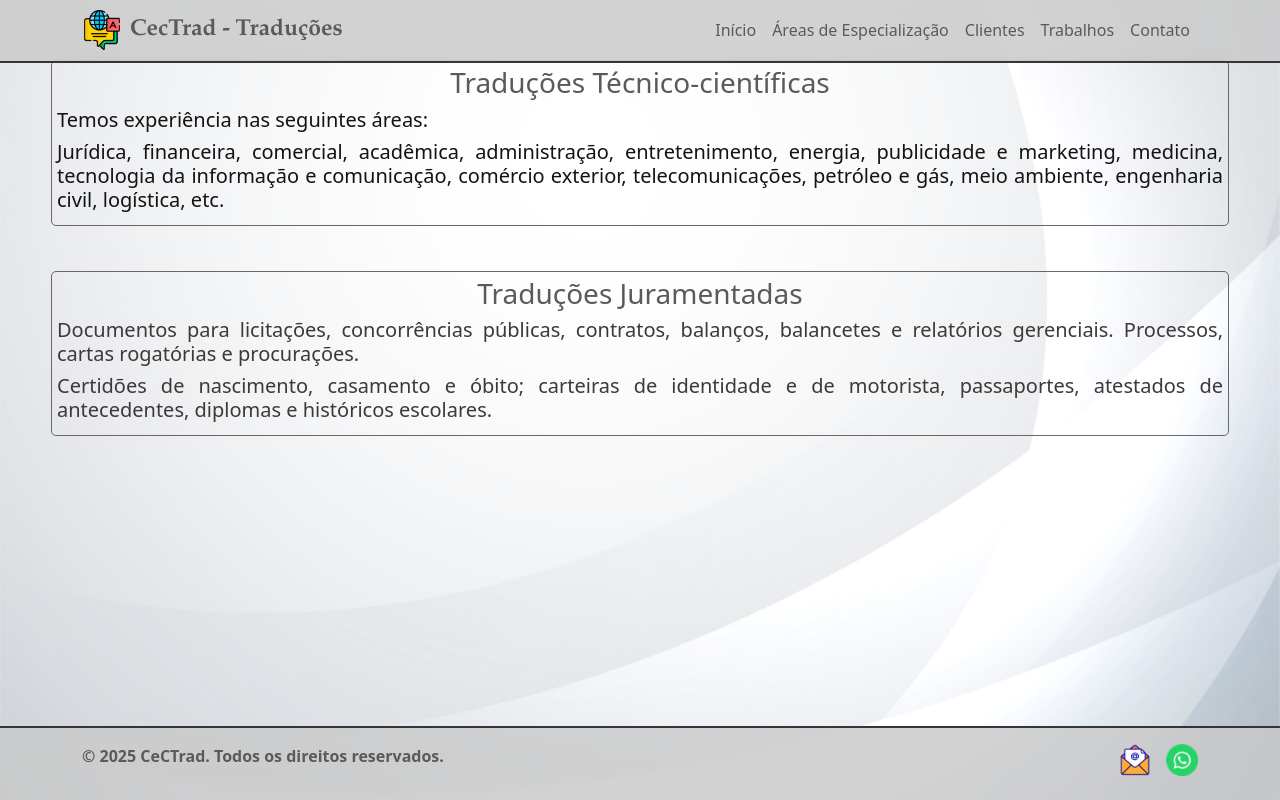
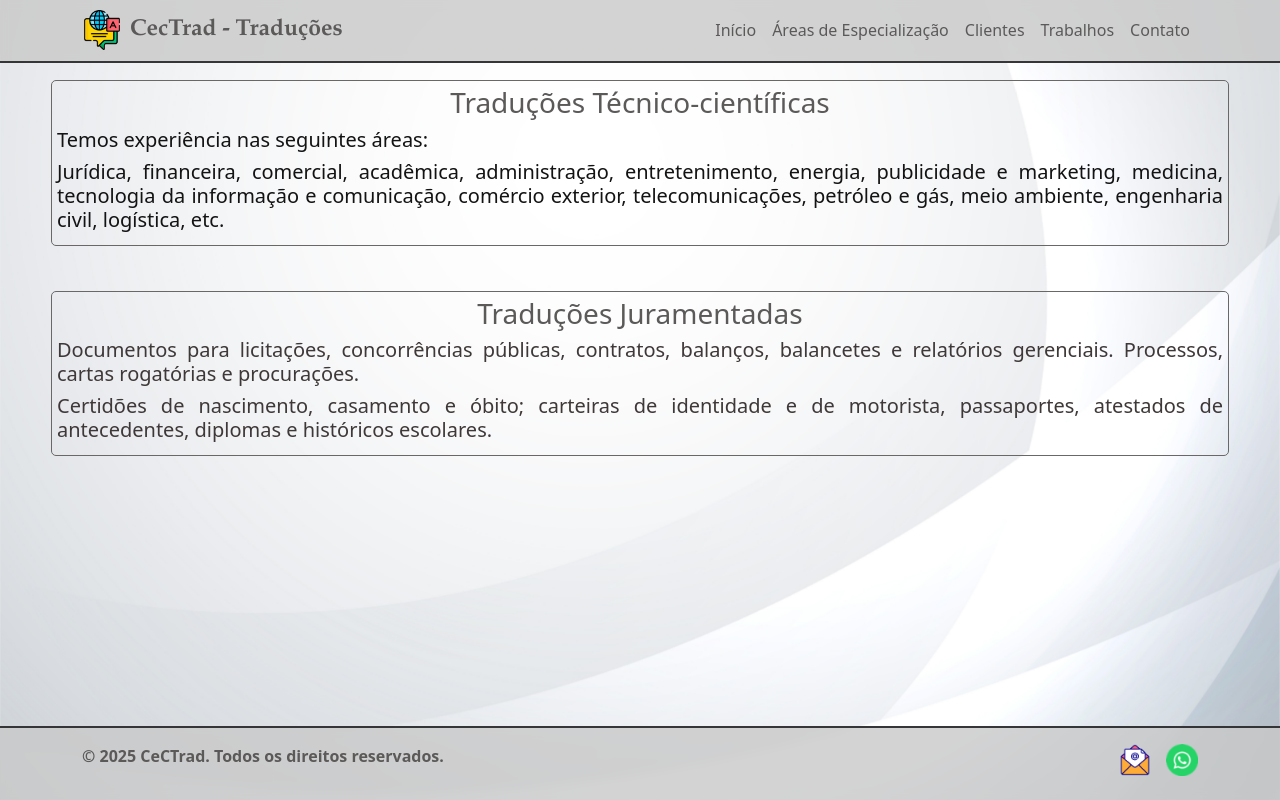
Before and after one commit to cardoy/cectrad, a React (Create React App) app: page /Areas in a window 1280 px wide. Built offline with nearby package versions, Linux system fonts and the light colour scheme.

Commit message:
setimo commit

```diff
--- a/src/components/Areas/Areas.Module.css
+++ b/src/components/Areas/Areas.Module.css
@@ -4,7 +4,7 @@
   align-items: center;
   justify-content: center; /* Centraliza verticalmente */
   height: auto; /* Mantém a altura mínima igual à altura da tela */
-  margin-top: 20px;
+  margin-top: 40px;
   margin-bottom: 60px;
   width: 100%;
   overflow-y: auto; /* Adiciona rolagem se necessário */
--- a/src/components/Home/Home.Module.css
+++ b/src/components/Home/Home.Module.css
@@ -1,7 +1,7 @@
 .bodyHome {
     display: flex;
     flex-direction: column;
-    margin-top: 60px;
+    margin-top: 62px;
     width: 100%;
   }
 
--- a/src/components/Trabalhos/Trabalhos.Module.css
+++ b/src/components/Trabalhos/Trabalhos.Module.css
@@ -1,5 +1,5 @@
 .corpoTrab{
-   margin-top: 62px;
+   margin-top: 65px;
 }
 .livros-container {
 
```
